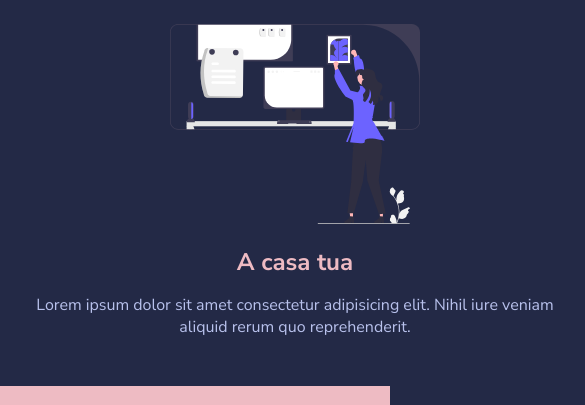
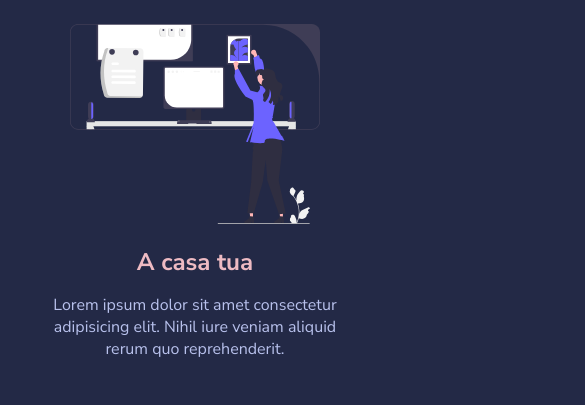
Before and after one commit to MatteoStrazzera/html-css-resp-wannabe, a plain HTML site: page index.html in a window 390 px wide. Shown: the part 209-614 px from the top of the page, 585 px wide, since content can reach past the window. Drawn offline with Linux system fonts and the light colour scheme.

Commit message:
add responsive rules with width 480px to lessons section

```diff
--- a/assets/css/style.css
+++ b/assets/css/style.css
@@ -127,3 +127,18 @@ img {
 /************************************************
     SOLUZIONE RESPONSIVE
  ************************************************/
+@media screen and (max-width: 480px){
+    .container{
+        width: 100%;
+    }
+
+    .row{
+        flex-direction: column;
+        align-items: center;
+        gap: 3rem;
+    }
+
+    .lessons .col {
+        width: 100%;
+    }
+}
```
